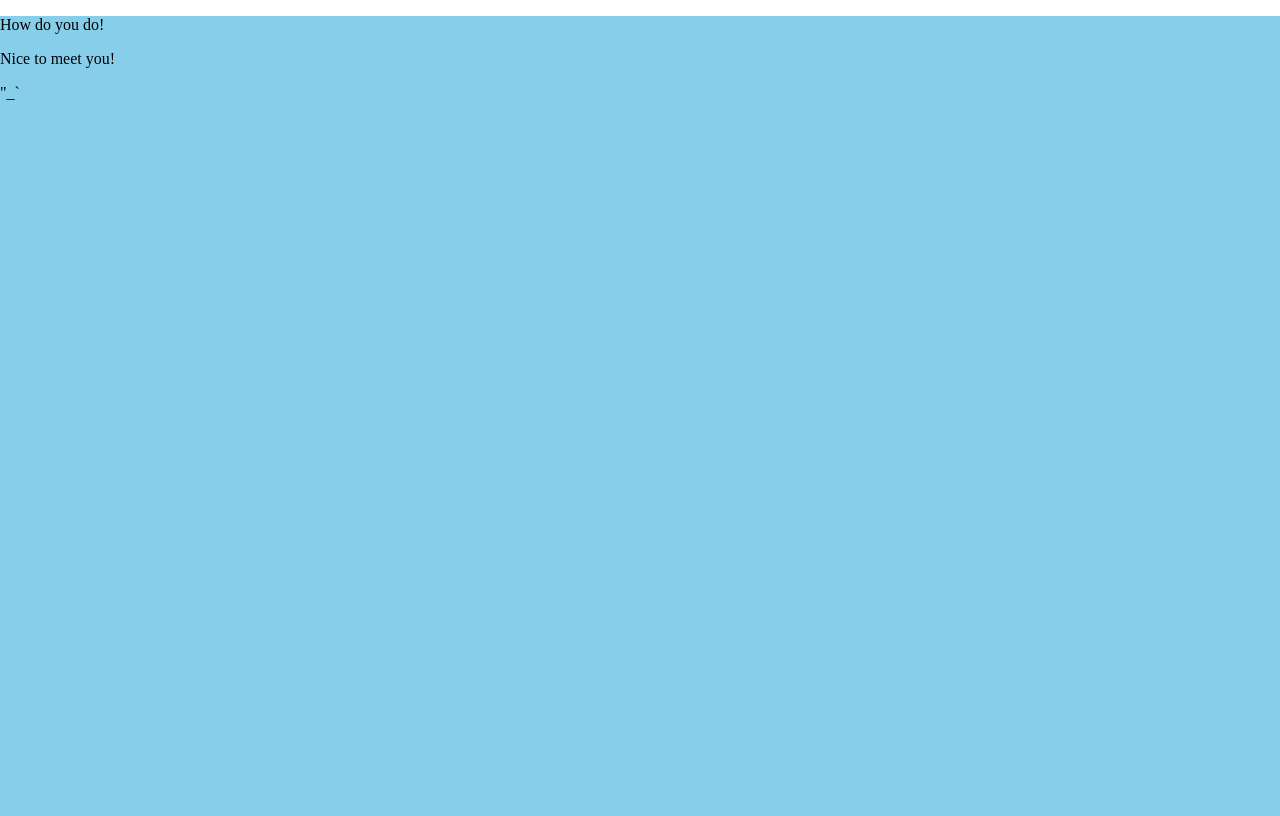
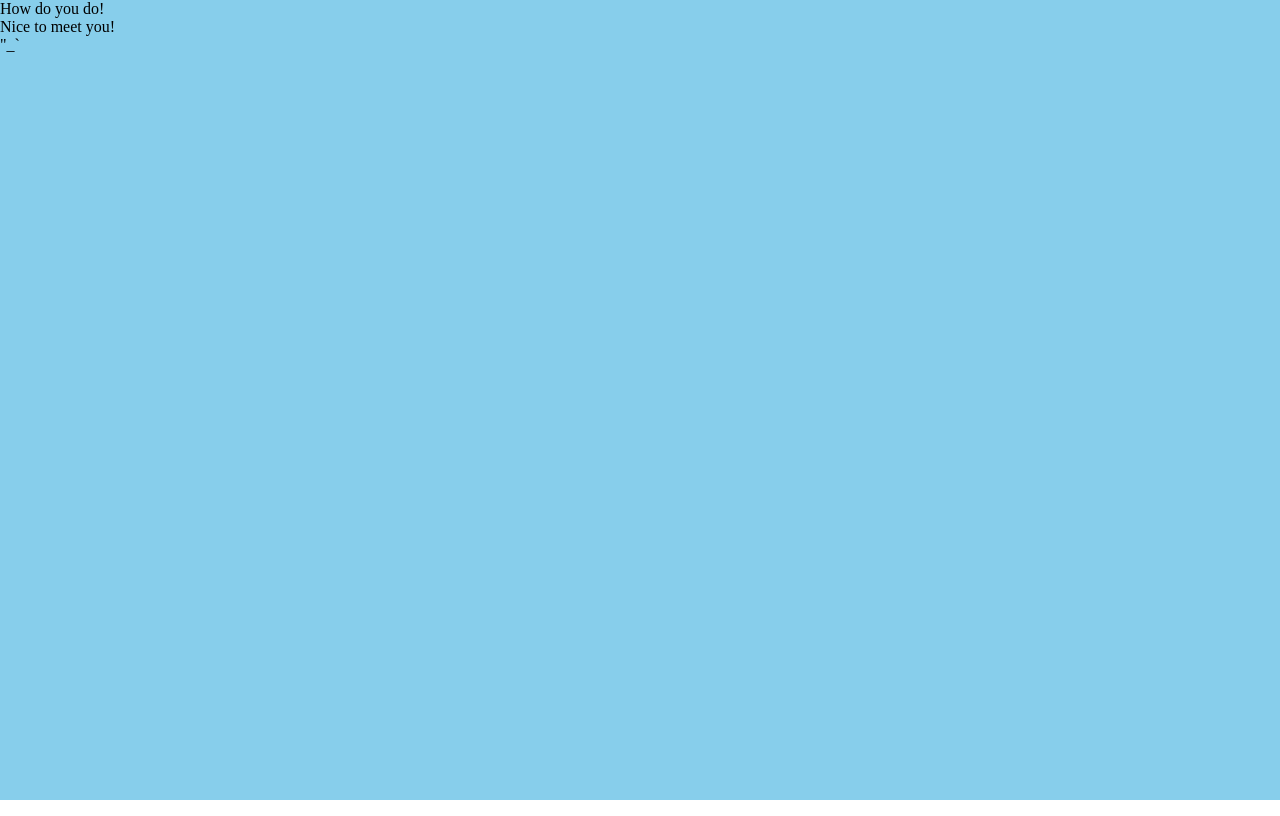
Before and after one commit to atan-ch/a-wind, a plain HTML site: page index.html in a window 1280 px wide. Drawn offline with Linux system fonts and the light colour scheme.

Commit message:
Update index.html

```diff
--- a/index.html
+++ b/index.html
@@ -15,9 +15,11 @@
     </div>
 </body>
 <style>
-    html,body {
+    html,body,div,p {
         margin: 0;
         padding: 0;
+    }
+    html,body {
         width: 100%;
         height: 100%;
     }
```
